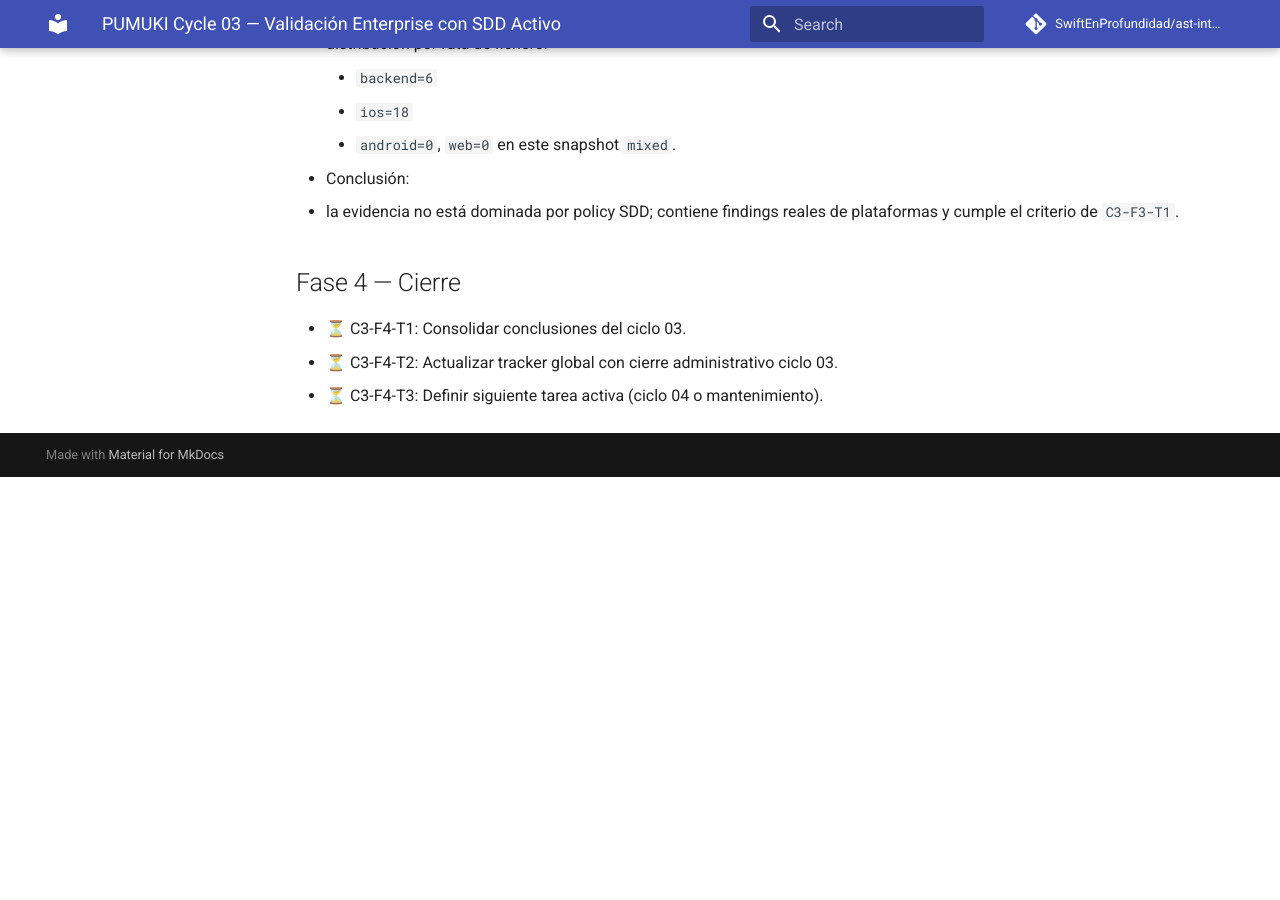
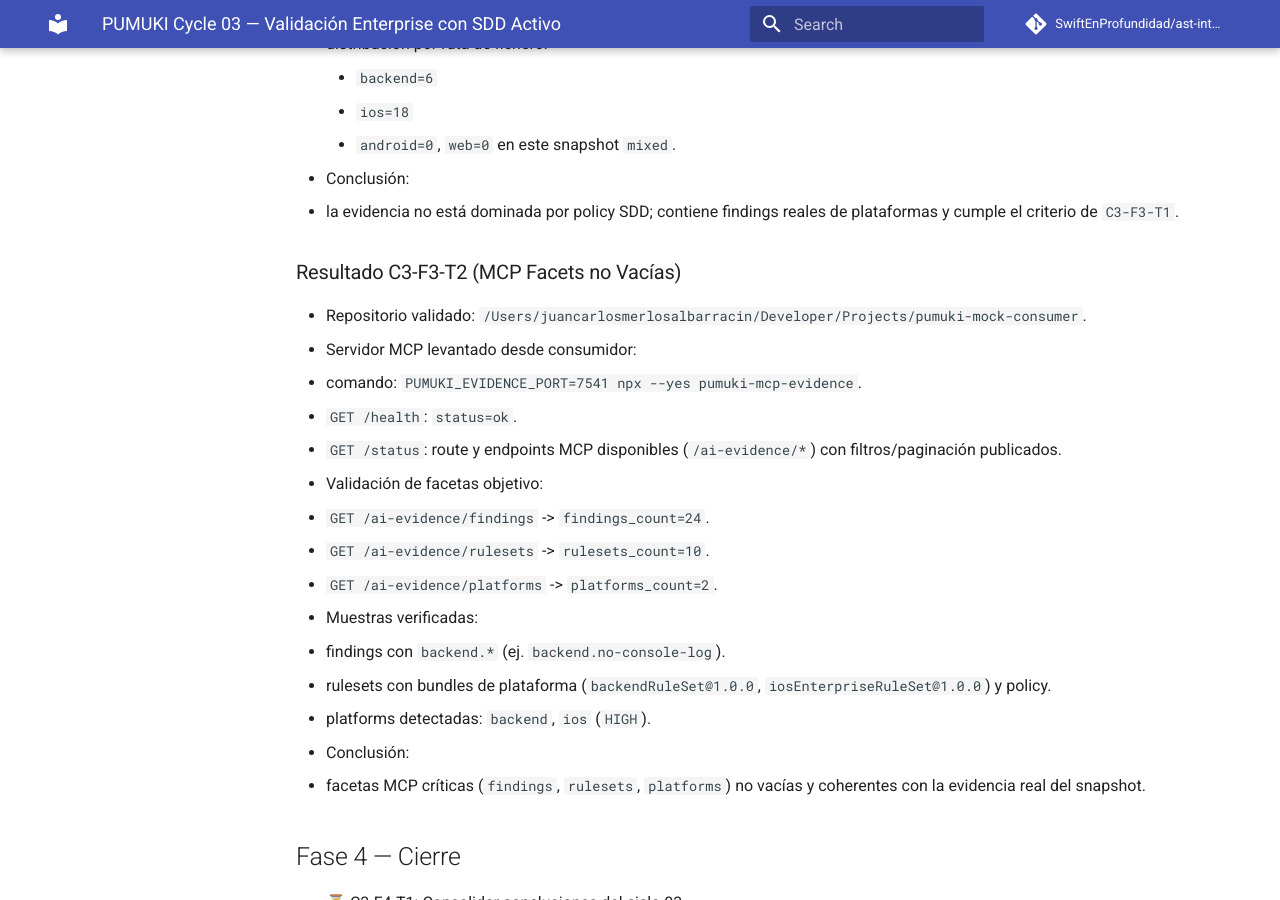
Before and after one commit to SwiftEnProfundidad/ast-intelligence-hooks, an MkDocs documentation site: the page built from docs/PUMUKI_CYCLE_03_SDD_ACTIVE_VALIDATION.md, in a window 1280 px wide and 900 px high, scrolled down 6382 px. Built offline with MkDocs 1.6.1 and Material for MkDocs 9.7.7, drawn with Linux system fonts in a browser that asks for light colours; comment, search, counter and statistics services are not loaded; before the commit the page ends 6859 px from its top, so only the background shows below that; some of the changed text lies outside the part shown.

Commit message:
docs(cycle-03): close C3-F3-T2 and activate C3-F3-T3

```diff
--- a/docs/PUMUKI_CYCLE_03_SDD_ACTIVE_VALIDATION.md
+++ b/docs/PUMUKI_CYCLE_03_SDD_ACTIVE_VALIDATION.md
@@ -163,8 +163,8 @@ Ejecutar un ciclo completo y finito de validación en mock consumer con sesión
 
 ## Fase 3 — Evidencia + MCP (Cobertura Completa)
 - ✅ C3-F3-T1: Verificar `.ai_evidence.json` con findings de plataforma (no solo policy SDD).
-- 🚧 C3-F3-T2: Verificar MCP con facetas no vacías para plataformas/rulesets/findings.
-- ⏳ C3-F3-T3: Registrar gaps, FP y FN observados con SDD activo.
+- ✅ C3-F3-T2: Verificar MCP con facetas no vacías para plataformas/rulesets/findings.
+- 🚧 C3-F3-T3: Registrar gaps, FP y FN observados con SDD activo.
 
 ### Resultado C3-F3-T1 (Evidencia de Plataforma en `.ai_evidence.json`)
 - Repositorio validado: `/Users/juancarlosmerlosalbarracin/Developer/Projects/pumuki-mock-consumer`.
@@ -182,6 +182,23 @@ Ejecutar un ciclo completo y finito de validación en mock consumer con sesión
 - Conclusión:
   - la evidencia no está dominada por policy SDD; contiene findings reales de plataformas y cumple el criterio de `C3-F3-T1`.
 
+### Resultado C3-F3-T2 (MCP Facets no Vacías)
+- Repositorio validado: `/Users/juancarlosmerlosalbarracin/Developer/Projects/pumuki-mock-consumer`.
+- Servidor MCP levantado desde consumidor:
+  - comando: `PUMUKI_EVIDENCE_PORT=7541 npx --yes pumuki-mcp-evidence`.
+  - `GET /health`: `status=ok`.
+  - `GET /status`: route y endpoints MCP disponibles (`/ai-evidence/*`) con filtros/paginación publicados.
+- Validación de facetas objetivo:
+  - `GET /ai-evidence/findings` -> `findings_count=24`.
+  - `GET /ai-evidence/rulesets` -> `rulesets_count=10`.
+  - `GET /ai-evidence/platforms` -> `platforms_count=2`.
+- Muestras verificadas:
+  - findings con `backend.*` (ej. `backend.no-console-log`).
+  - rulesets con bundles de plataforma (`backendRuleSet@1.0.0`, `iosEnterpriseRuleSet@1.0.0`) y policy.
+  - platforms detectadas: `backend`, `ios` (`HIGH`).
+- Conclusión:
+  - facetas MCP críticas (`findings`, `rulesets`, `platforms`) no vacías y coherentes con la evidencia real del snapshot.
+
 ## Fase 4 — Cierre
 - ⏳ C3-F4-T1: Consolidar conclusiones del ciclo 03.
 - ⏳ C3-F4-T2: Actualizar tracker global con cierre administrativo ciclo 03.
```
Also changed, not shown: docs/REFRACTOR_PROGRESS.md (+2 -1 lines).
